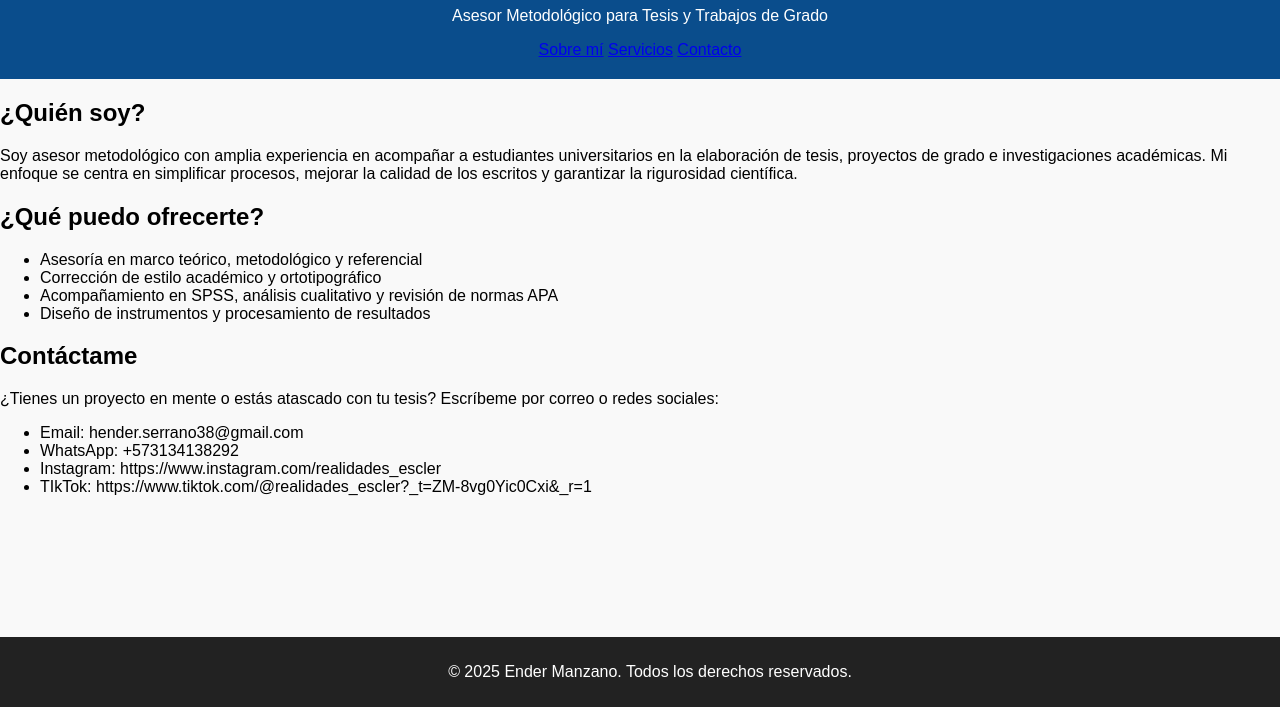
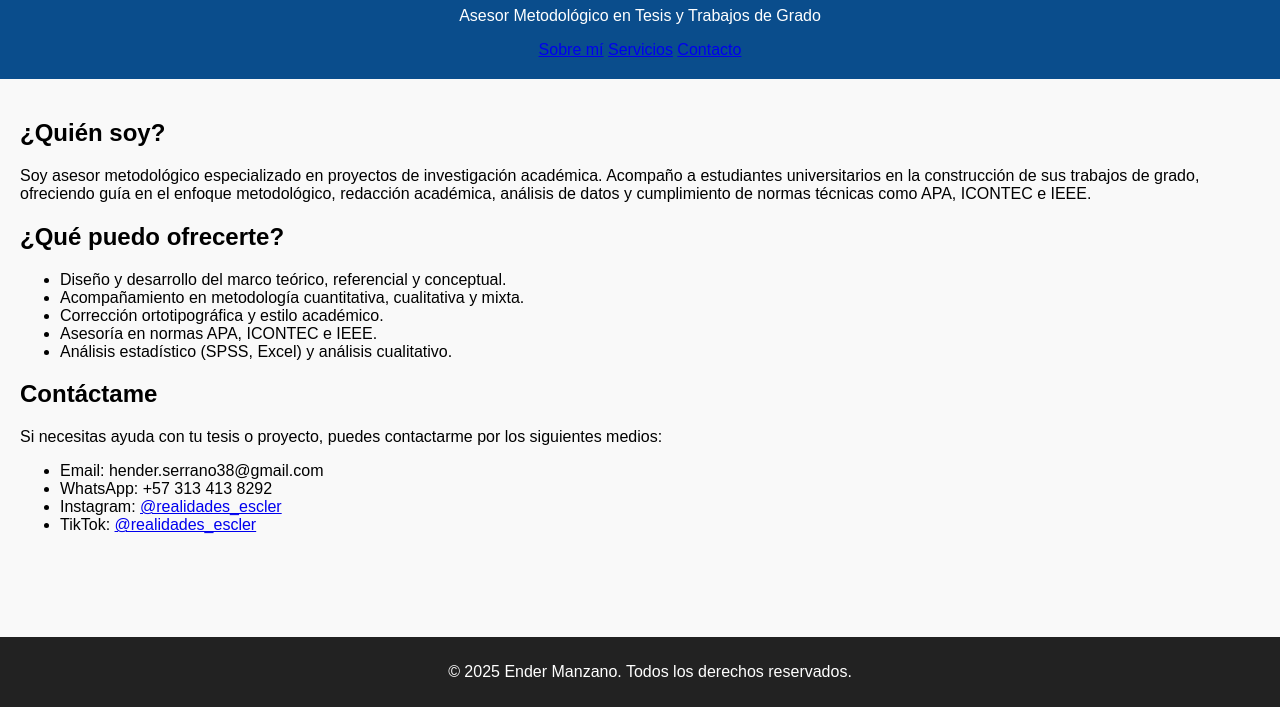
Before and after one commit to hender334/mi_pagina_web, a plain HTML site: page index.html in a window 1280 px wide. Shown: the part 93-800 px from the top of the page. Drawn offline with Linux system fonts and the light colour scheme.

Commit message:
Add files via upload
commited 5

```diff
--- a/index.html
+++ b/index.html
@@ -1,15 +1,15 @@
 <!DOCTYPE html>
 <html lang="es">
 <head>
-    <meta charset="UTF-8">
-    <meta name="viewport" content="width=device-width, initial-scale=1.0">
-    <title>Asesoría Metodológica | Ender Manzano</title>
-    <link rel="stylesheet" href="style.css">
+  <meta charset="UTF-8" />
+  <meta name="viewport" content="width=device-width, initial-scale=1.0" />
+  <title>Asesorías académicas en línea</title>
+  <link rel="stylesheet" href="style.css" />
 </head>
 <body>
   <header>
-        <h1>Asesorias Universitarias en Linea</h1>
-        <p>Asesor Metodológico para Tesis y Trabajos de Grado</p>
+    <h1>Ender Manzano</h1>
+    <p>Asesor Metodológico en Tesis y Trabajos de Grado</p>
     <nav>
       <a href="#sobre-mi">Sobre mí</a>
       <a href="#servicios">Servicios</a>
@@ -17,31 +17,36 @@
     </nav>
   </header>
 
+  <main>
     <section id="sobre-mi">
       <h2>¿Quién soy?</h2>
-        <p>Soy asesor metodológico con amplia experiencia en acompañar a estudiantes universitarios en la elaboración de tesis, proyectos de grado e investigaciones académicas. Mi enfoque se centra en simplificar procesos, mejorar la calidad de los escritos y garantizar la rigurosidad científica.</p>
+      <p>
+        Soy asesor metodológico especializado en proyectos de investigación académica. Acompaño a estudiantes universitarios en la construcción de sus trabajos de grado, ofreciendo guía en el enfoque metodológico, redacción académica, análisis de datos y cumplimiento de normas técnicas como APA, ICONTEC e IEEE.
+      </p>
     </section>
 
     <section id="servicios">
       <h2>¿Qué puedo ofrecerte?</h2>
       <ul>
-            <li>Asesoría en marco teórico, metodológico y referencial</li>
-            <li>Corrección de estilo académico y ortotipográfico</li>
-            <li>Acompañamiento en SPSS, análisis cualitativo y revisión de normas APA</li>
-            <li>Diseño de instrumentos y procesamiento de resultados</li>
+        <li>Diseño y desarrollo del marco teórico, referencial y conceptual.</li>
+        <li>Acompañamiento en metodología cuantitativa, cualitativa y mixta.</li>
+        <li>Corrección ortotipográfica y estilo académico.</li>
+        <li>Asesoría en normas APA, ICONTEC e IEEE.</li>
+        <li>Análisis estadístico (SPSS, Excel) y análisis cualitativo.</li>
       </ul>
     </section>
 
     <section id="contacto">
       <h2>Contáctame</h2>
-        <p>¿Tienes un proyecto en mente o estás atascado con tu tesis? Escríbeme por correo o redes sociales:</p>
+      <p>Si necesitas ayuda con tu tesis o proyecto, puedes contactarme por los siguientes medios:</p>
       <ul>
         <li>Email: hender.serrano38@gmail.com</li>
-            <li>WhatsApp: +573134138292</li>
-            <li>Instagram: https://www.instagram.com/realidades_escler</li>
-            <li>TIkTok: https://www.tiktok.com/@realidades_escler?_t=ZM-8vg0Yic0Cxi&_r=1</li>
+        <li>WhatsApp: +57 313 413 8292</li>
+        <li>Instagram: <a href="https://www.instagram.com/realidades_escler" target="_blank">@realidades_escler</a></li>
+        <li>TikTok: <a href="https://www.tiktok.com/@realidades_escler?_t=ZM-8vg0Yic0Cxi&_r=1" target="_blank">@realidades_escler</a></li>
       </ul>
     </section>
+  </main>
 
   <footer>
     <p>&copy; 2025 Ender Manzano. Todos los derechos reservados.</p>
```
Lines whose indentation alone changed are shown as unchanged.
